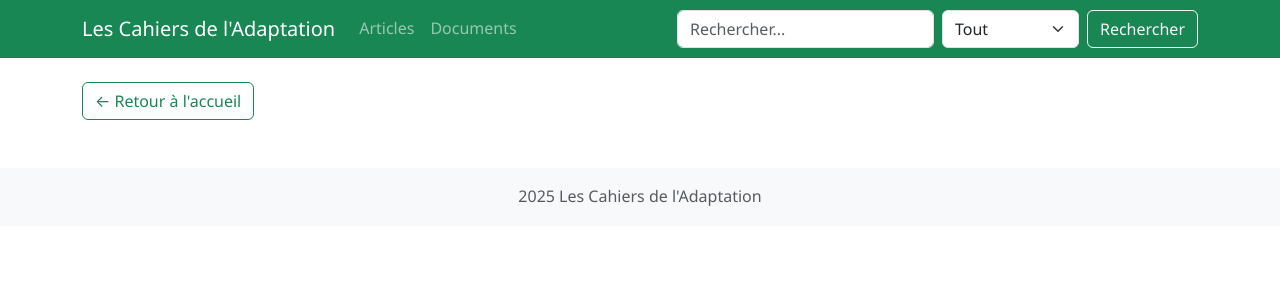
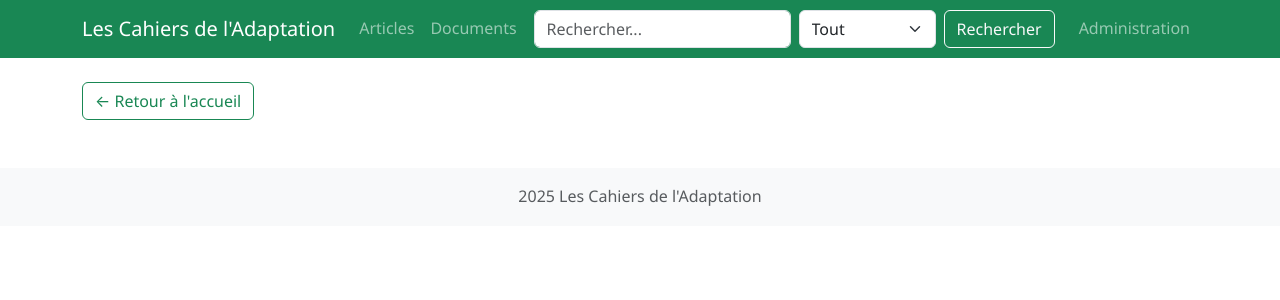
Before and after one commit to JeanMarcAntu/climate-blog, a Flask app: template templates/search.html in a window 1280 px wide. Shown: the top 300 px of the page. Run offline with Flask 3, Linux system fonts and the light colour scheme; the template is opened without the code that fills it, so the values that code supplies are empty; some libraries are stand-ins or nearby versions.

```diff
--- a/templates/base.html
+++ b/templates/base.html
@@ -11,6 +11,7 @@
     <!-- Custom CSS -->
     <link rel="stylesheet" href="{{ url_for('static', filename='vendor/bootstrap/bootstrap.min.css') }}">
     <link rel="stylesheet" href="{{ url_for('static', filename='css/style.css') }}">
+    {% block extra_head %}{% endblock %}
 </head>
 <body>
     <nav class="navbar navbar-expand-lg navbar-dark bg-success">
@@ -28,7 +29,7 @@
                         <a class="nav-link" href="{{ url_for('documents') }}">Documents</a>
                     </li>
                 </ul>
-                <form class="d-flex" action="{{ url_for('search') }}" method="get">
+                <form class="d-flex me-3" action="{{ url_for('search') }}" method="get">
                     <input class="form-control me-2" type="search" name="q" placeholder="Rechercher..." aria-label="Search">
                     <select class="form-select me-2" name="type" style="width: auto;">
                         <option value="all">Tout</option>
@@ -37,6 +38,20 @@
                     </select>
                     <button class="btn btn-outline-light" type="submit">Rechercher</button>
                 </form>
+                <ul class="navbar-nav">
+                    {% if current_user.is_authenticated %}
+                        <li class="nav-item">
+                            <span class="nav-link">Connecté en tant qu'administrateur</span>
+                        </li>
+                        <li class="nav-item">
+                            <a class="nav-link" href="{{ url_for('logout') }}">Déconnexion</a>
+                        </li>
+                    {% else %}
+                        <li class="nav-item">
+                            <a class="nav-link" href="{{ url_for('login') }}">Administration</a>
+                        </li>
+                    {% endif %}
+                </ul>
             </div>
         </div>
     </nav>
@@ -45,7 +60,9 @@
         {% with messages = get_flashed_messages(with_categories=true) %}
             {% if messages %}
                 {% for category, message in messages %}
-                    <div class="alert alert-{{ category }}">{{ message }}</div>
+                    <div class="alert alert-{{ category if category != 'error' else 'danger' }}">
+                        {{ message }}
+                    </div>
                 {% endfor %}
             {% endif %}
         {% endwith %}
@@ -60,5 +77,6 @@
     </footer>
 
     <script src="{{ url_for('static', filename='vendor/bootstrap/bootstrap.bundle.min.js') }}"></script>
+    {% block extra_js %}{% endblock %}
 </body>
 </html>
```
Also changed, not shown: init_admin.py (added, +21 -0 lines).
